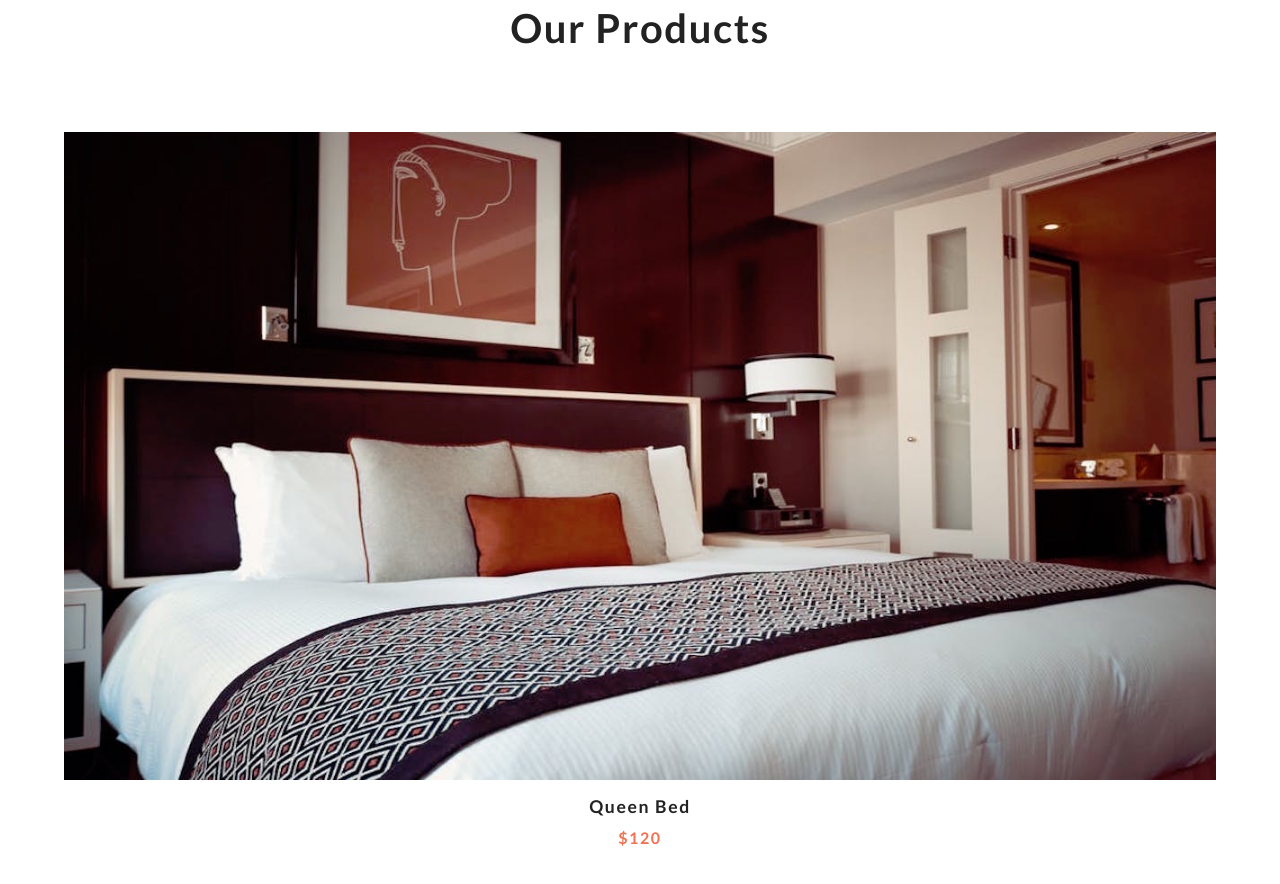
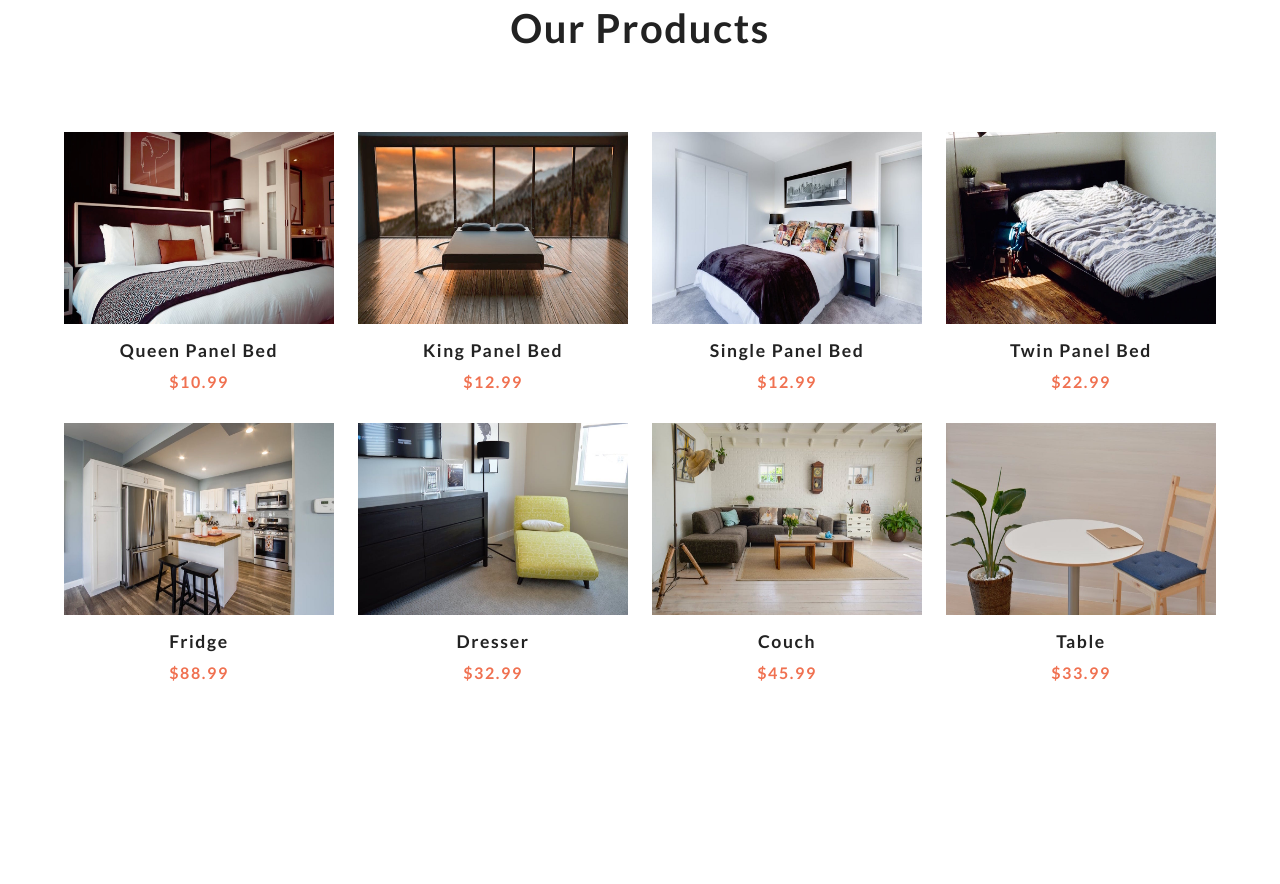
Before and after one commit to sameeraappana8/Furniture-Store, a plain HTML site: page index.html in a window 1280 px wide. Shown: the part 860-1744 px from the top of the page. After the commit the page ends 1606 px from the top, so only its background shows below. Drawn offline with Linux system fonts and the light colour scheme.

Commit message:
displa all products using json file data

```diff
--- a/app.js
+++ b/app.js
@@ -12,15 +12,67 @@ const productsDOM = document.querySelector(".products-center");
 let cart = [];
 
 //getting the products
-class Products {}
+class Products {
+  async getProducts() {
+    try {
+      let result = await fetch("products.json");
+      let data = await result.json();
+      let products = data.items;
+      products = products.map((item) => {
+        const { title, price } = item.fields;
+        const { id } = item.sys;
+        const image = item.fields.image.fields.file.url;
+        return { title, price, id, image };
+      });
+      return products;
+    } catch (error) {
+      console.log(error);
+    }
+  }
+}
 
 // display products
-class UI {}
+class UI {
+  displayProducts(products) {
+    let result = "";
+    products.forEach((product) => {
+      result += `
+      <!-- single product -->
+        <article class="product">
+          <div class="img-container">
+            <img
+              src=${product.image}
+              alt="product"
+              class="product-img"
+            />
+            <button class="bag-btn" data-id=${product.id}>
+              <i class="fas fa-shopping-cart"></i>
+              add to bag
+            </button>
+          </div>
+          <h3>${product.title}</h3>
+          <h4>$${product.price}</h4>
+        </article>
+        <!-- end of singleproduct -->
+      `;
+    });
+    productsDOM.innerHTML = result;
+  }
+}
 
-//local storage
-class Storage {}
+//local storage for storing cart data
+class Storage {
+  static saveProducts(products) {
+    localStorage.setItem("products", JSON.stringify(products));
+  }
+}
 
 document.addEventListener("DOMContentLoaded", () => {
   const ui = new UI();
   const products = new Products();
+  // get all products
+  products.getProducts().then((products) => {
+    ui.displayProducts(products);
+    Storage.saveProducts(products);
+  });
 });
--- a/index.html
+++ b/index.html
@@ -43,25 +43,7 @@
       <div class="section-title">
         <h2>our products</h2>
       </div>
-      <div class="products-center">
-        <!-- single product -->
-        <article class="product">
-          <div class="img-container">
-            <img
-              src="./images/product-1.jpeg"
-              alt="product"
-              class="product-img"
-            />
-            <button class="bag-btn" data-id="1">
-              <i class="fas fa-shopping-cart"></i>
-              add to bag
-            </button>
-          </div>
-          <h3>queen bed</h3>
-          <h4>$120</h4>
-        </article>
-        <!-- end of singleproduct -->
-      </div>
+      <div class="products-center"></div>
     </section>
     <!-- End of Products -->
     <!-- cart -->
```
